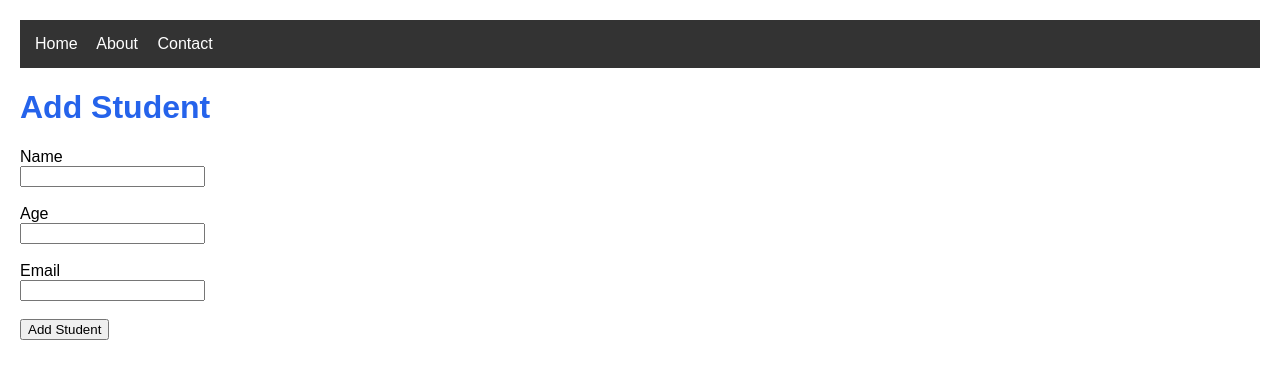
After one commit to itsmansoor/django-learning, a Django app: page /add/ in a window 1280 px wide. The commit adds this page. Shown: the top 379 px of the page. Run offline with Django 5.2, Linux system fonts and the light colour scheme.

Commit message:
Implemented Django forms, create, update and delete student functionality

```diff
--- /dev/null
+++ b/students/templates/add_student.html
@@ -0,0 +1,34 @@
+<!DOCTYPE html>
+<html lang="en">
+<head>
+    <meta charset="UTF-8">
+    <meta name="viewport" content="width=device-width, initial-scale=1.0">
+    <title>add_student{% extends 'base.html' %}
+
+{% block content %}
+
+<h1>Add Student</h1>
+
+<form method="POST">
+
+    {% csrf_token %}
+
+    <label>Name</label><br>
+    <input type="text" name="name"><br><br>
+
+    <label>Age</label><br>
+    <input type="number" name="age"><br><br>
+
+    <label>Email</label><br>
+    <input type="email" name="email"><br><br>
+
+    <button type="submit">Add Student</button>
+
+</form>
+
+{% endblock %}</title>
+</head>
+<body>
+
+</body>
+</html>
--- a/students/urls.py
+++ b/students/urls.py
@@ -1,5 +1,5 @@
 from django.urls import path
-from .views import home, about, contact,students_list,create_student,single_student,filter_students,update_student,delete_student
+from .views import home, about, contact,students_list,create_student,single_student,filter_students,update_student,delete_student,add_student
 
 urlpatterns = [
     path('', home, name='home'),
@@ -11,4 +11,7 @@ urlpatterns = [
     path("filter/", filter_students),
     path("update/", update_student),
     path("delete/", delete_student),
+    path("add/", add_student, name="add_student"),
+    path("update/<int:id>/", update_student, name="update_student"),
+    path("delete/<int:id>/", delete_student, name="delete_student"),
 ]
--- a/students/views.py
+++ b/students/views.py
@@ -1,4 +1,4 @@
-from django.shortcuts import render
+from django.shortcuts import render,redirect,get_object_or_404
 from .models import Student
 
 def home(request):
@@ -64,3 +64,48 @@ def delete_student(request):
     student.delete()
 
     return render(request, "success.html")
+
+
+def add_student(request):
+
+    if request.method == "POST":
+
+        name = request.POST.get("name")
+        age = request.POST.get("age")
+        email = request.POST.get("email")
+
+        Student.objects.create(
+            name=name,
+            age=age,
+            email=email
+        )
+
+        return redirect("students")
+
+    return render(request, "add_student.html")
+
+def update_student(request, id):
+
+    student = get_object_or_404(Student, id=id)
+
+    if request.method == "POST":
+
+        student.name = request.POST.get("name")
+        student.age = request.POST.get("age")
+        student.email = request.POST.get("email")
+
+        student.save()
+
+        return redirect("students")
+
+    return render(request, "update_student.html", {
+        "student": student
+    })
+
+def delete_student(request, id):
+
+    student = get_object_or_404(Student, id=id)
+
+    student.delete()
+
+    return redirect("students")
```
Also changed, not shown: students/templates/students.html (+11 -1 lines), students/templates/update_student.html (added, +51 -0 lines).
